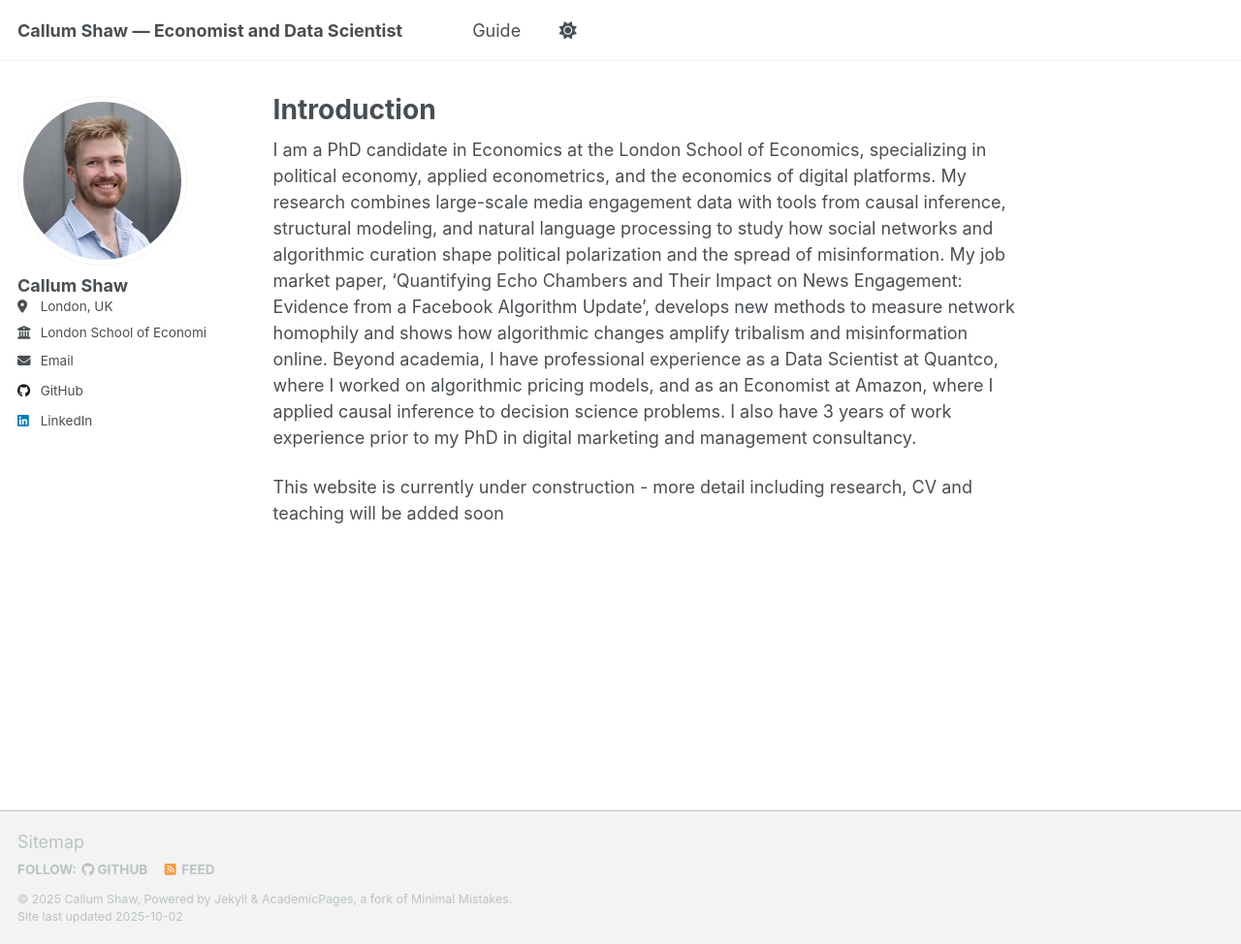
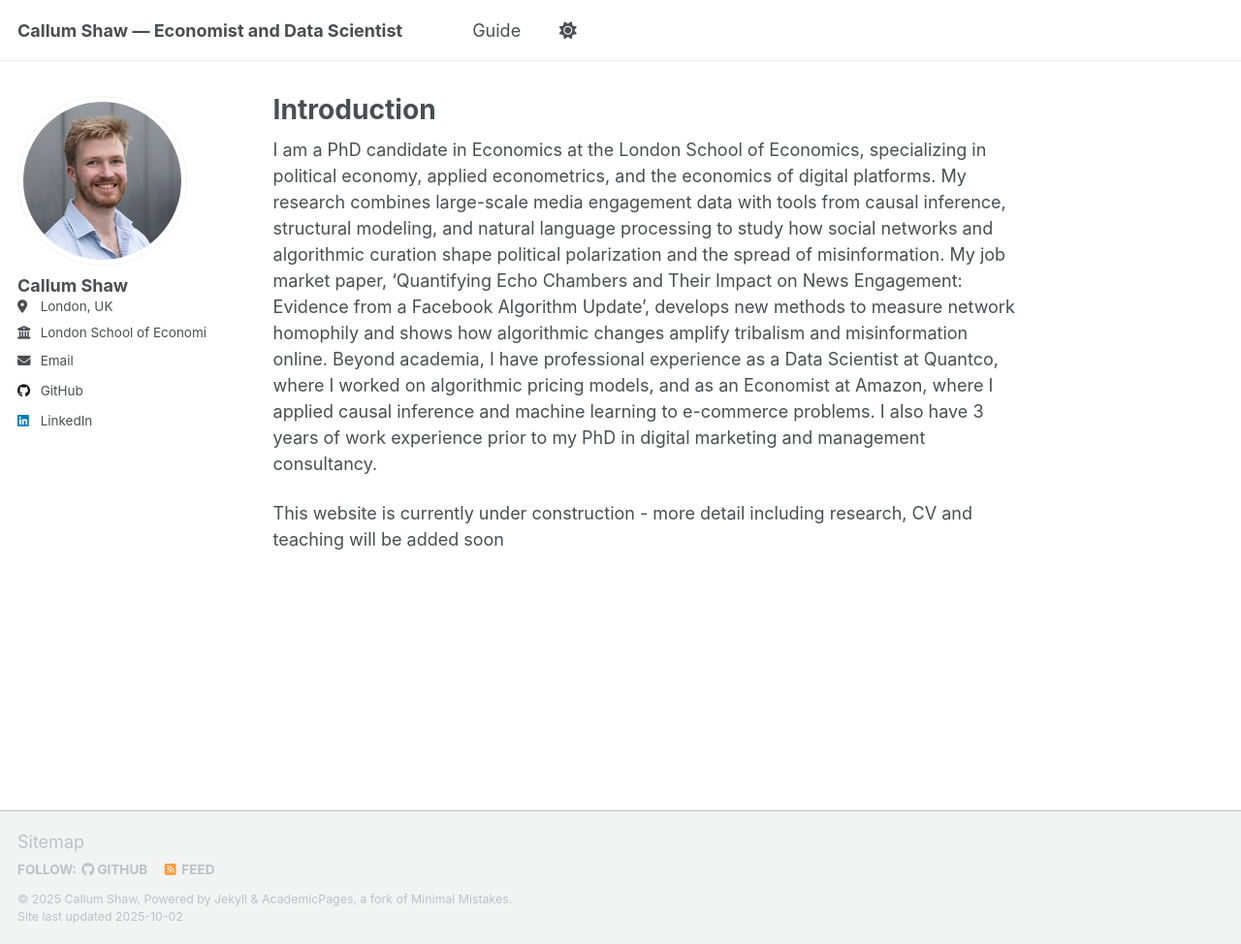
Before and after one commit to Callum681/Callum681.github.io, a Jekyll site: the page built from _pages/about.md, in a window 1280 px wide and 974 px high. Shown: the whole window at 97% size. Built offline with Jekyll 4.4.1, drawn with Linux system fonts in a browser that asks for light colours; a script that is not in the unit is left out.

```diff
--- a/_pages/about.md
+++ b/_pages/about.md
@@ -6,6 +6,6 @@ redirect_from:
   - /about/
   - /about.html
 ---
-I am a PhD candidate in Economics at the London School of Economics, specializing in political economy, applied econometrics, and the economics of digital platforms. My research combines large-scale media engagement data with tools from causal inference, structural modeling, and natural language processing to study how social networks and algorithmic curation shape political polarization and the spread of misinformation. My job market paper, 'Quantifying Echo Chambers and Their Impact on News Engagement: Evidence from a Facebook Algorithm Update', develops new methods to measure network homophily and shows how algorithmic changes amplify tribalism and misinformation online. Beyond academia, I have professional experience as a Data Scientist at Quantco, where I worked on algorithmic pricing models, and as an Economist at Amazon, where I applied causal inference to decision science problems. I also have 3 years of work experience prior to my PhD in digital marketing and management consultancy.
+I am a PhD candidate in Economics at the London School of Economics, specializing in political economy, applied econometrics, and the economics of digital platforms. My research combines large-scale media engagement data with tools from causal inference, structural modeling, and natural language processing to study how social networks and algorithmic curation shape political polarization and the spread of misinformation. My job market paper, 'Quantifying Echo Chambers and Their Impact on News Engagement: Evidence from a Facebook Algorithm Update', develops new methods to measure network homophily and shows how algorithmic changes amplify tribalism and misinformation online. Beyond academia, I have professional experience as a Data Scientist at Quantco, where I worked on algorithmic pricing models, and as an Economist at Amazon, where I applied causal inference and machine learning to e-commerce problems. I also have 3 years of work experience prior to my PhD in digital marketing and management consultancy.
 
 This website is currently under construction - more detail including research, CV and teaching will be added soon
```
